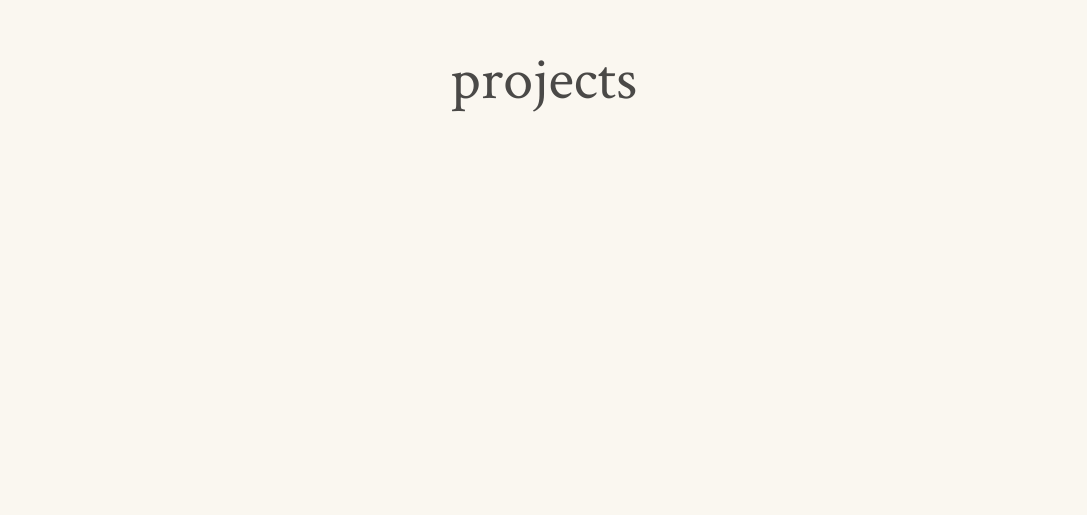
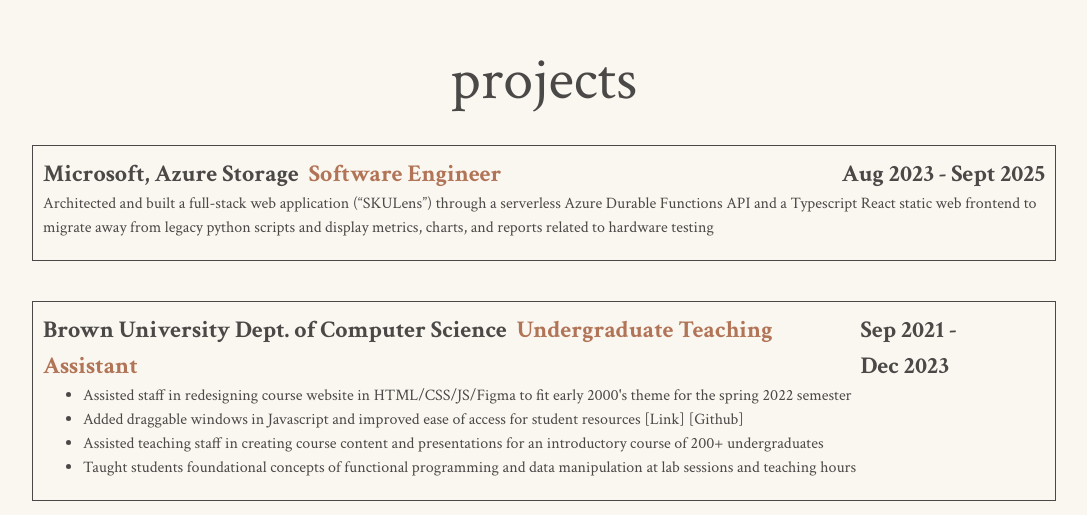
Before and after one commit to r-fameli/portfolio-2, a React (Vite) app: page / in a window 1280 px wide. Shown: the part 1645-2160 px from the top of the page, without its empty margins (96-1183 px from the left). Built offline with nearby package versions, Linux system fonts and the light colour scheme.

Commit message:
Add some temporary filler for projects.tsx

```diff
--- a/src/pages/Projects/Projects.tsx
+++ b/src/pages/Projects/Projects.tsx
@@ -1,6 +1,20 @@
+import FloatingBox from "../../components/FloatingBox/FloatingBox";
+
+const msftContent = " Architected and built a full-stack web application (“SKULens”) through a serverless Azure Durable Functions API and a Typescript React static web frontend to migrate away from legacy python scripts and display metrics, charts, and reports related to hardware testing"
+const brownTAContent = <ul>
+    <li>Assisted staff in redesigning course website in HTML/CSS/JS/Figma to fit early 2000's theme for the spring 2022 semester</li>
+    <li>Added draggable windows in Javascript and improved ease of access for student resources [Link] [Github]</li>
+    <li>Assisted teaching staff in creating course content and presentations for an introductory course of 200+ undergraduates</li>
+    <li>Taught students foundational concepts of functional programming and data manipulation at lab sessions and teaching hours</li>
+</ul>
+
 const Projects = () => {
     return <div className="page">
         <h1 className="text-center">projects</h1>
+        <div className="floating-box-container">
+            <FloatingBox title={"Microsoft, Azure Storage"} subtitle={"Software Engineer"} datesString={"Aug 2023 - Sept 2025"} content={msftContent} />
+            <FloatingBox title={"Brown University Dept. of Computer Science"} subtitle={"Undergraduate Teaching Assistant"} datesString={"Sep 2021 - Dec 2023"} content={brownTAContent} />
+        </div>
     </div>
 };
 
```
